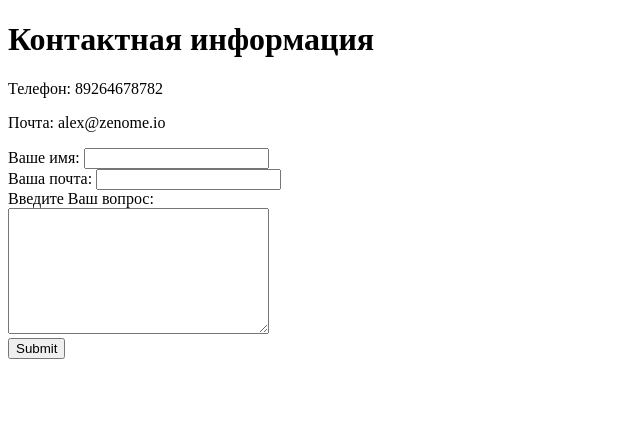
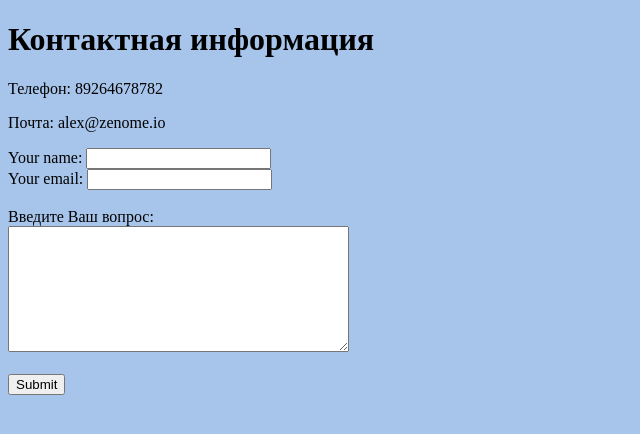
Before and after one commit to crot87/site-prototype, a plain HTML site: page contacts.html in a window 1280 px wide. Shown: the whole page, without its empty margins (0-640 px from the left). Drawn offline with Linux system fonts and the light colour scheme.

Commit message:
Add files via upload

```diff
--- a/contacts.html
+++ b/contacts.html
@@ -4,6 +4,19 @@
 <head>
   <meta charset="utf-8">
   <title></title>
+  <style>
+    body {
+      background-color: #a7c5eb;
+    }
+
+    hr {
+      background-color: #f6ecf0;
+      border-width: 2px;
+      border-style: solid;
+      color: #f6ecf0;
+      height: 2px;
+    }
+  </style>
 </head>
 
 <body>
@@ -12,12 +25,12 @@
   <p>Почта: alex@zenome.io</p>
 
   <form action="mailto:info@zenome.io" method="post" enctype="text/plain">
-    <label for="">Ваше имя:   </label>
+    <label for="">Your name:</label>
     <input type="text" name="yourName"><br>
-    <label for="">Ваша почта:</label>
-    <input type="email" name="yourEmail"><br>
+    <label for="">Your email:</label>
+    <input type="email" name="yourEmail"><br><br>
     <label for="">Введите Ваш вопрос:</label><br>
-    <textarea name="yourMessage" rows="8" cols="30"></textarea><br>
+    <textarea name="yourMessage" rows="8" cols="40"></textarea><br><br>
     <input type="submit" name="">
 
   </form>
```
Also changed, not shown: index.html (+2 -1 lines), products.html (+13 -0 lines), services.html (+13 -0 lines).
